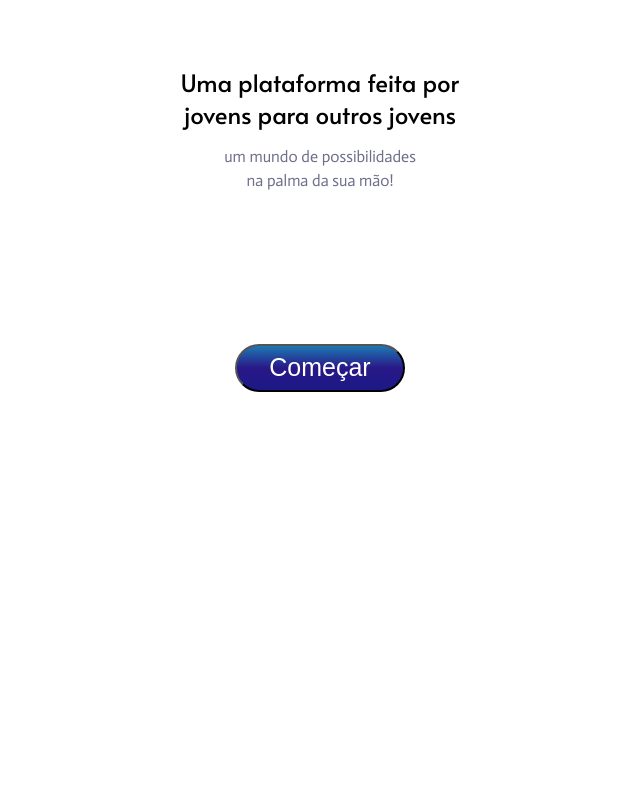
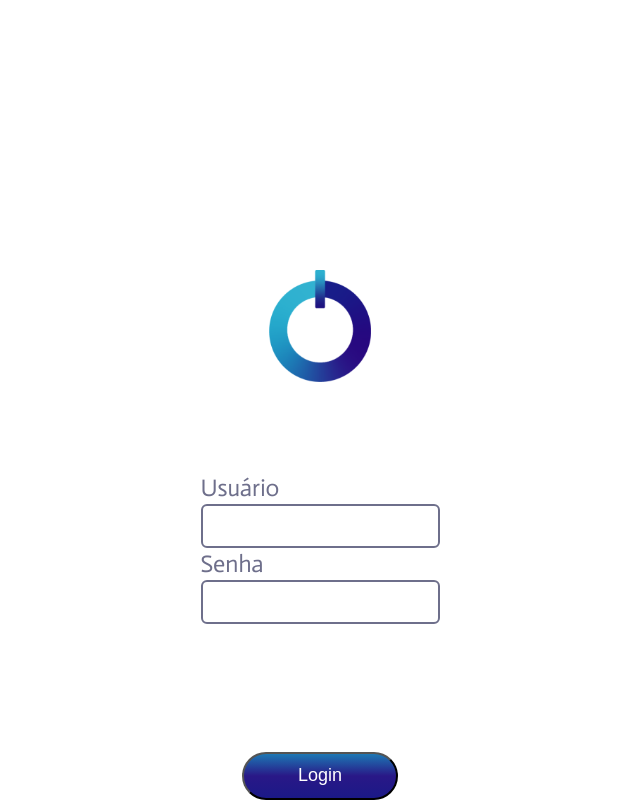
Before and after one commit to cvjso/CCR-hackathon, a React (Create React App) app in the folder ccr/: page /loginauth in a window 1280 px wide. Shown: the part 498-1298 px from the top of the page, without its empty margins (320-960 px from the left). Before the commit the page ends 890 px from the top, so only its background shows below. Built offline with nearby package versions, Linux system fonts and the light colour scheme.

Commit message:
criei a tela do loginauth

```diff
--- a/ccr/src/App.js
+++ b/ccr/src/App.js
@@ -4,6 +4,7 @@ import Home from './components/Home';
 import Navbar from './components/Navbar';
 import Acess from './components/Acess';
 import Login from './components/Login';
+import LoginAuth from './components/LoginAuth';
 function App() {
 	return (
 		<Router>
@@ -20,6 +21,9 @@ function App() {
 				<Route path="/login">
 					<Login />
 				</Route>
+				<Route path="/loginauth">
+					<LoginAuth />
+				</Route>
 				<Route path="/">
 					<Home />
 				</Route>
--- a/ccr/src/components/Login/index.js
+++ b/ccr/src/components/Login/index.js
@@ -7,7 +7,9 @@ export class Login extends Component {
 		return (
 			<div className="main-login">
 				<img src={logo} id="login-logo" />
-				<button className="login-button"> Login </button>
+				<Link to="/loginauth" id="login-container">
+					<button className="login-button"> Login </button>
+				</Link>
 				<button className="login-button"> Criar uma conta</button>
 			</div>
 		);
--- /dev/null
+++ b/ccr/src/components/LoginAuth/index.js
@@ -0,0 +1,28 @@
+import React, { Component } from 'react';
+import { Link } from 'react-router-dom';
+import logo from '../../images/ON.png';
+import './styles.css';
+export class LoginAuth extends Component {
+	render() {
+		return (
+			<div className="main-loginauth">
+				<img src={logo} id="loginauth-logo" />
+				<div>
+					<text className="firsttext-loginauth"> Usuário</text>
+					<div>
+						<input type="text" className="firstbar" />
+					</div>
+				</div>
+				<div>
+					<text className="secondtext-loginauth"> Senha</text>
+					<div>
+						<input type="password" className="secondbar" />
+					</div>
+				</div>
+				<button className="button-loginauth"> Login</button>
+			</div>
+		);
+	}
+}
+
+export default LoginAuth;
--- /dev/null
+++ b/ccr/src/components/LoginAuth/styles.css
@@ -0,0 +1,53 @@
+.main-loginauth {
+	Display: flex;
+	flex-direction: column;
+	justify-content: center;
+	align-items: center;
+	width: 100%;
+}
+#loginauth-logo {
+	width: 102px;
+	height: 112px;
+	margin-top: 60%;
+	margin-bottom: 7%;
+}
+.firsttext-loginauth {
+	font-family: Actor;
+	font-weight: 400;
+	font-size: 24px;
+	line-height: 32px;
+	text-align: center;
+	color: #6e6f8b;
+}
+.secondtext-loginauth {
+	font-family: Actor;
+	font-weight: 400;
+	font-size: 24px;
+	line-height: 32px;
+	text-align: center;
+	color: #6e6f8b;
+}
+.firstbar {
+	width: 239px;
+	height: 44px;
+	border: 2px solid #6e6f8b;
+	box-sizing: border-box;
+	border-radius: 6px;
+}
+.secondbar {
+	width: 239px;
+	height: 44px;
+	box-sizing: border-box;
+	border: 2px solid #6e6f8b;
+	border-radius: 6px;
+}
+.button-loginauth {
+	width: 156px;
+	height: 48px;
+	background: linear-gradient(180deg, #1d78b4 0%, #291887 50%, #1b1987 99.99%);
+	border-radius: 50px;
+	color: white;
+	margin-top: 10%;
+	cursor: pointer;
+	font-size: 18px;
+}
```
